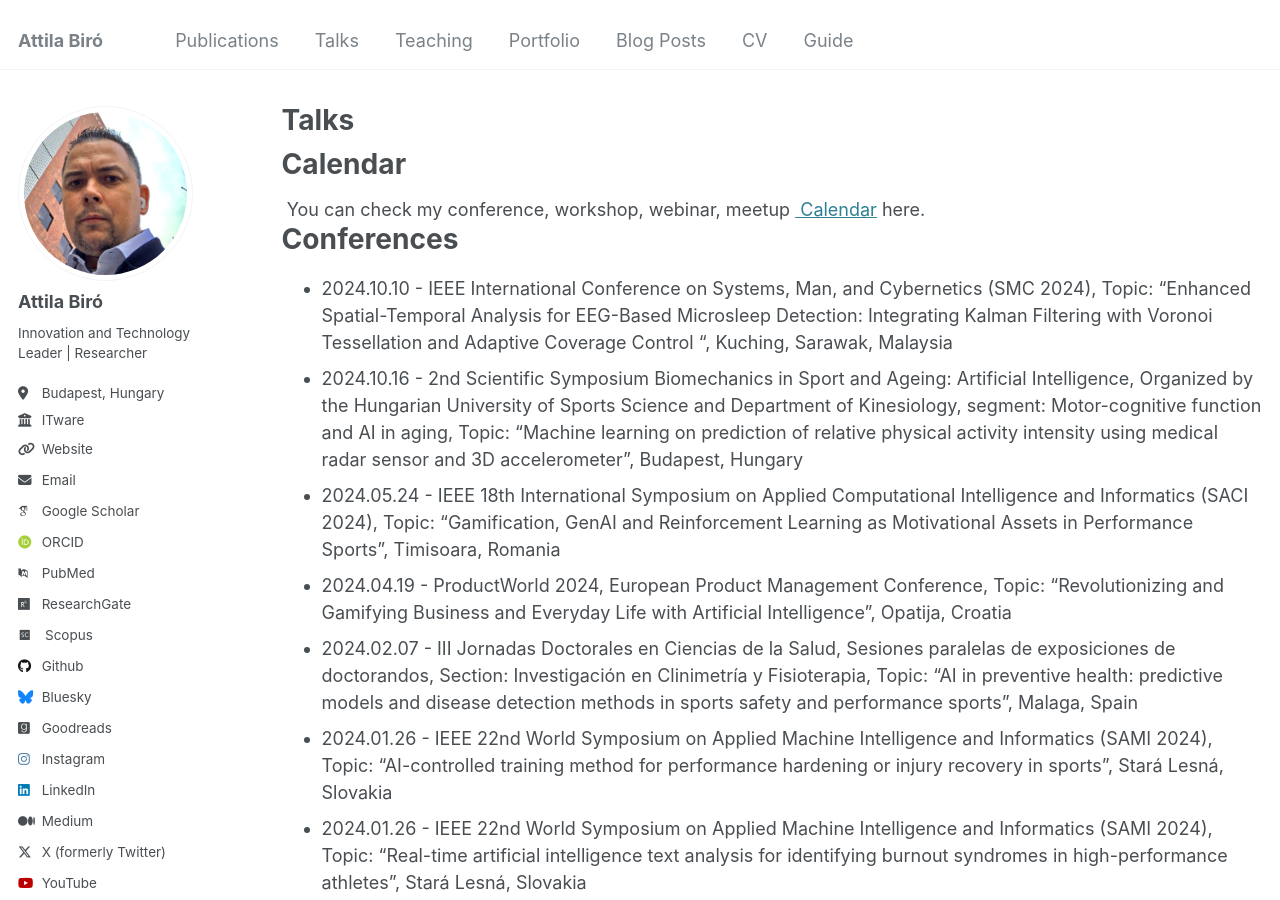
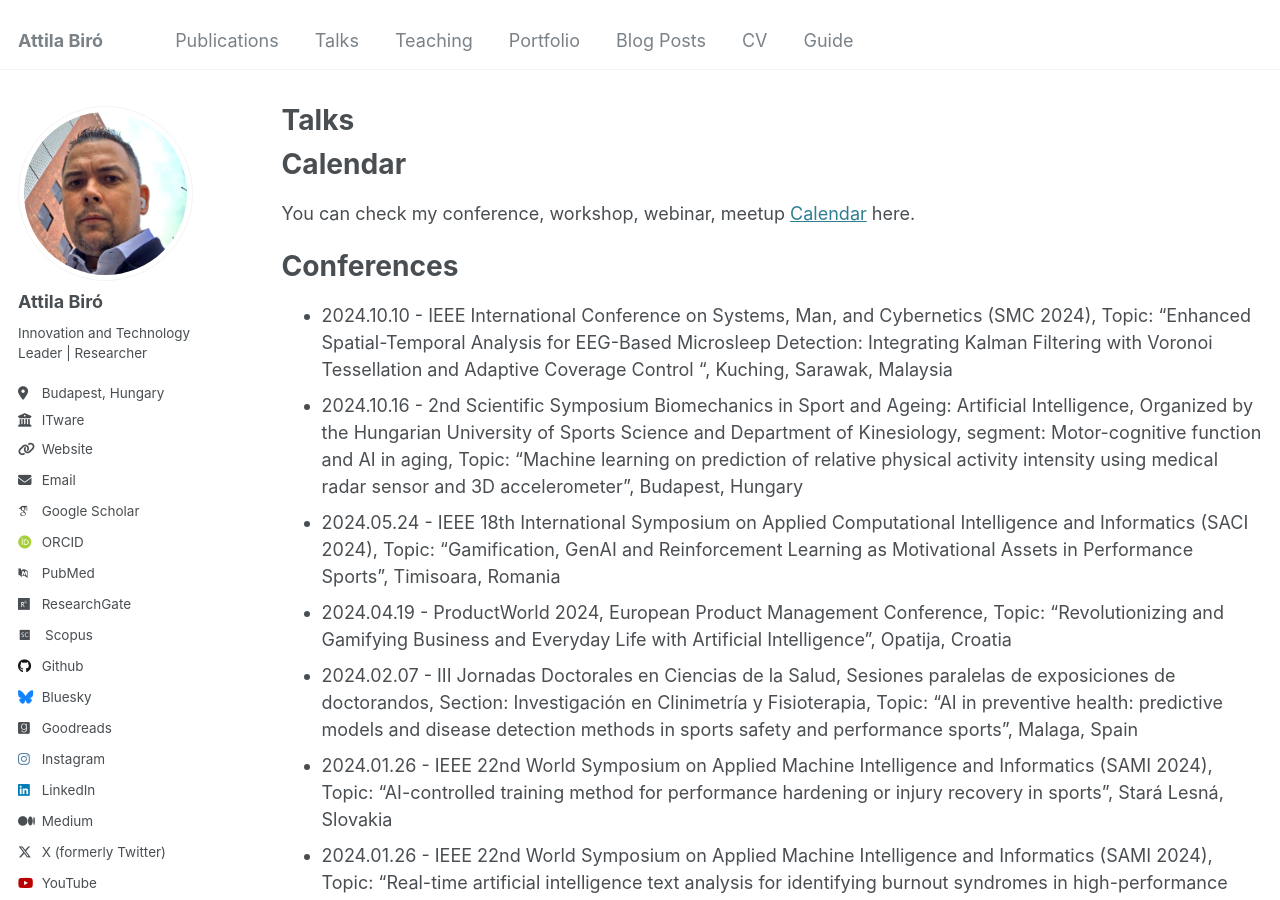
Before and after one commit to biroka/biroka.github.io, a Jekyll site: the page built from _pages/talks.md, in a window 1280 px wide and 900 px high. Built offline with Jekyll 4.4.1, drawn with Linux system fonts in a browser that asks for light colours; some web fonts are replaced.

Commit message:
Update talks.md

```diff
--- a/_pages/talks.md
+++ b/_pages/talks.md
@@ -7,8 +7,7 @@ author_profile: true
 
 Calendar
 ======
-{% include base_path %}
-<div class="wordwrap"> You can check my conference, workshop, webinar, meetup <a href="https://www.attila.phd/conferences"> Calendar</a> here.</div>
+You can check my conference, workshop, webinar, meetup <a href="https://www.attila.phd/conferences"> Calendar</a> here.
 
 Conferences
 ======
```
